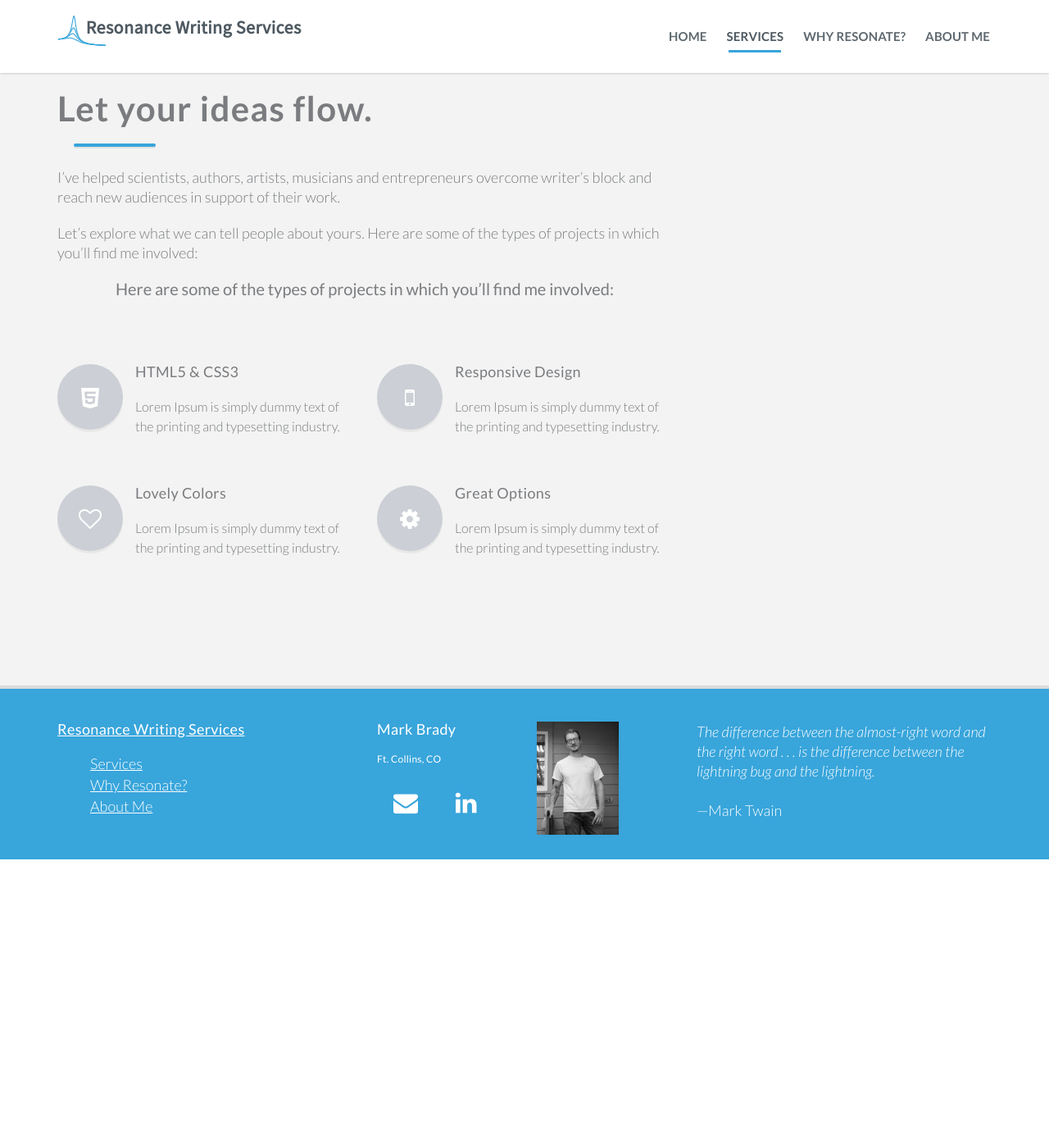
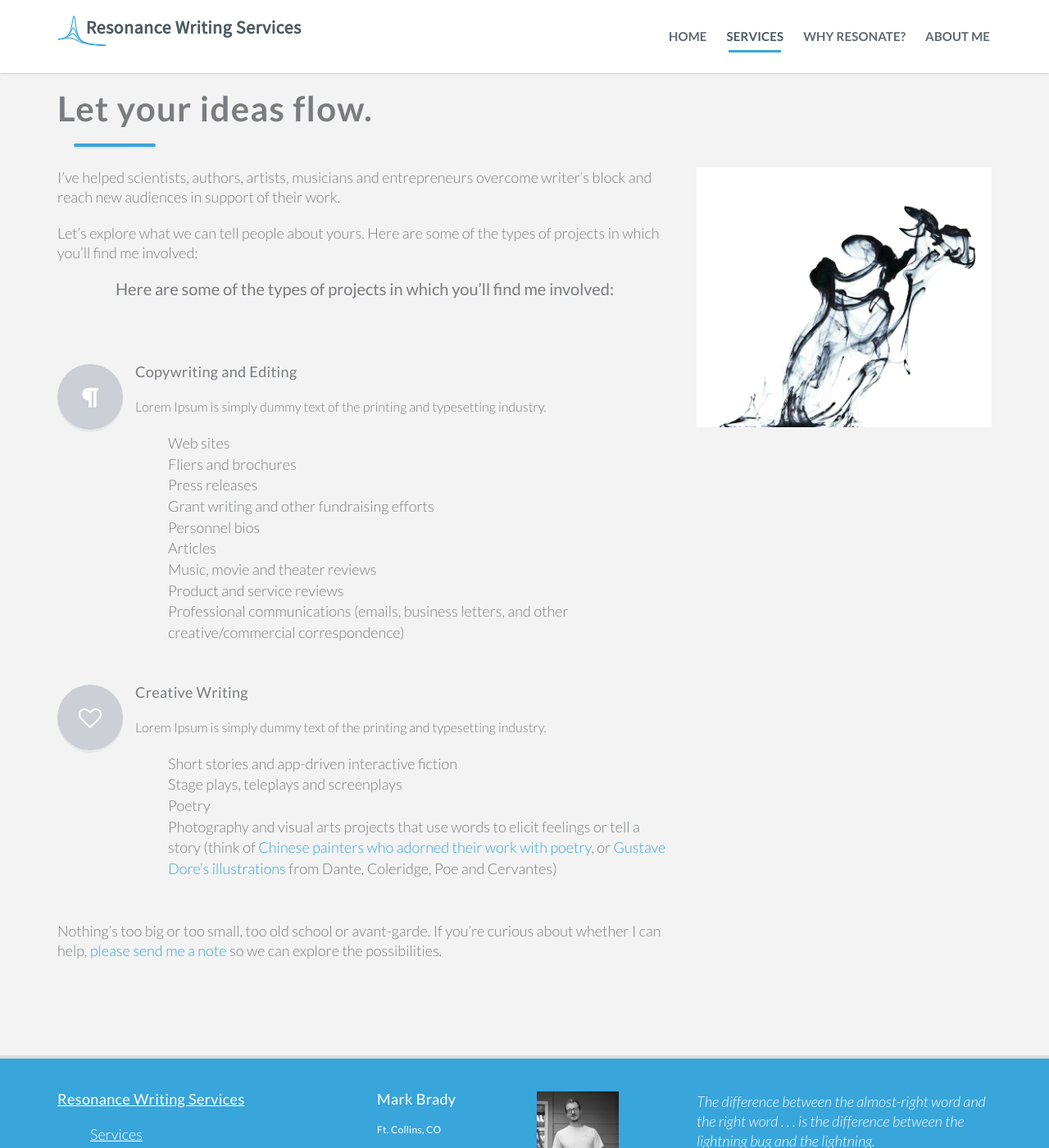
Before and after one commit to MarkBrady2/MarkBrady2.github.io, a Jekyll site: the page built from services/index.html, in a window 1280 px wide and 1400 px high. Shown: the whole window at 82% size. Built offline with Jekyll 4.4.1, drawn with Linux system fonts in a browser that asks for light colours; nearby versions of some CDN libraries.

Commit message:
Copied more content over to services tab

```diff
--- a/services/index.html
+++ b/services/index.html
@@ -1,7 +1,7 @@
 ---
 layout: default
 active: services
-title:  Services
+title: Services
 ---
 
 <section class="gray-bg padding-top-bottom">
@@ -15,50 +15,41 @@ title:  Services
 				<p>I’ve helped scientists, authors, artists, musicians and entrepreneurs overcome writer’s block and reach new audiences
 					in support of their work.</p>
 				<p>Let’s explore what we can tell people about yours. Here are some of the types of projects in which you’ll find me involved:</p>
-				<p class="section-description">Here are some of the types of projects in which you’ll find me involved:</p>
-			</div>
-		</div>
 
 				<div class="row">
 
-			<div class="col-sm-4">
-
+					<div class="col-sm-12">
+						<p class="section-description">Here are some of the types of projects in which you’ll find me involved:</p>
 						<div class="media">
 							<div class="icon pull-left">
-						<i class="media-object icon-1 fa fa-html5"></i>
-						<i class="media-object icon-2 fa fa-css3"></i>
+								<i class="media-object icon-1 fa fa-paragraph"></i>
+								<i class="media-object icon-2 fa fa-file-word-o"></i>
 							</div>
 
 							<div class="media-body">
-						<h4>HTML5 &amp; CSS3</h4>
+								<h4>Copywriting and Editing</h4>
 								<p>Lorem Ipsum is simply dummy text of the printing and typesetting industry.</p>
+								<ul>
+									<li>Web sites</li>
+									<li>Fliers and brochures</li>
+									<li>Press releases</li>
+									<li>Grant writing and other fundraising efforts</li>
+									<li>Personnel bios</li>
+									<li>Articles</li>
+									<li>Music, movie and theater reviews</li>
+									<li>Product and service reviews</li>
+									<li>Professional communications (emails, business letters, and other creative/commercial correspondence)</li>
+								</ul>
 							</div>
 						</div>
 
 					</div>
 
-			<div class="col-sm-4 d1">
-
-				<div class="media">
-					<div class="icon pull-left">
-						<i class="media-object icon-1 fa fa-mobile"></i>
-						<i class="media-object icon-2 fa fa-desktop"></i>
-					</div>
-
-					<div class="media-body">
-						<h4>Responsive Design</h4>
-						<p>Lorem Ipsum is simply dummy text of the printing and typesetting industry.</p>
-					</div>
-				</div>
-
-			</div>
-
-
 				</div>
 
 				<div class="row">
 
-			<div class="col-sm-4">
+					<div class="col-sm-12">
 
 						<div class="media">
 							<div class="icon pull-left">
@@ -67,33 +58,35 @@ title:  Services
 							</div>
 
 							<div class="media-body">
-						<h4>Lovely Colors</h4>
+								<h4>Creative Writing</h4>
 								<p>Lorem Ipsum is simply dummy text of the printing and typesetting industry.</p>
+								<ul>
+									<li>Short stories and app-driven interactive fiction</li>
+									<li>Stage plays, teleplays and screenplays</li>
+									<li>Poetry</li>
+									<li>Photography and visual arts projects that use words to elicit feelings or tell a story (think of <a title="Chinese painters and poets" href="http://gallery.sjsu.edu/oldworld/asiangate/chinesepainting/poetry/poets/poets.htm" target="_blank">Chinese painters who adorned their work with poetry</a>, or <a title="Gustave Dore" href="http://dore.artpassions.net/" target="_blank">Gustave Dore’s illustrations</a> from Dante, Coleridge, Poe and Cervantes)</li>
+								</ul>
+
 							</div>
 						</div>
 
 					</div>
 
-			<div class="col-sm-4 d1">
-
-				<div class="media">
-					<div class="icon pull-left">
-						<i class="media-object icon-1 fa fa-cog"></i>
-						<i class="media-object icon-2 fa fa-cogs"></i>
 				</div>
 
-					<div class="media-body">
-						<h4>Great Options</h4>
-						<p>Lorem Ipsum is simply dummy text of the printing and typesetting industry.</p>
+				<div class="row">
+					<div class="col-md-12">
+						<p>Nothing’s too big or too small, too old school or avant-garde. If you’re curious about whether I can help, <a href="{{ site.baseurl }}/about-me">please send me a note</a> so we can explore the possibilities.</p>
 					</div>
 				</div>
-
+			</div>
+			<div class="col-md-4">
+				<img class="img-responsive" src="{{ site.baseurl }}/assets/iStock_000008046160Small.jpg" />
+			</div>
 		</div>
 
 
 
 	</div>
 
-	</div>
-
 </section>
```
Also changed, not shown: assets/iStock_000008046160Small.jpg (added). Lines whose indentation alone changed are shown as unchanged.
